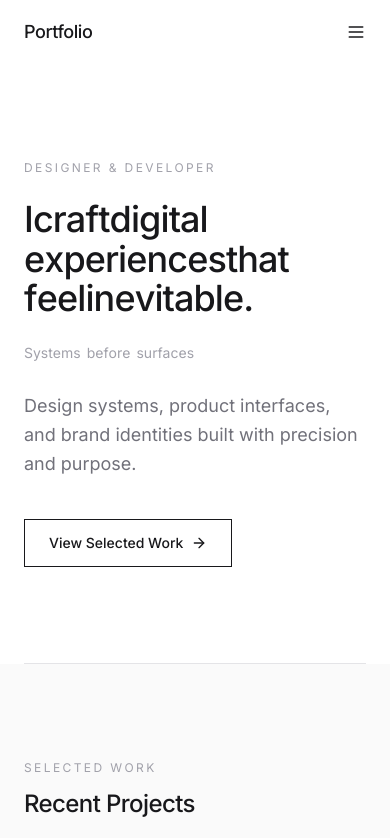
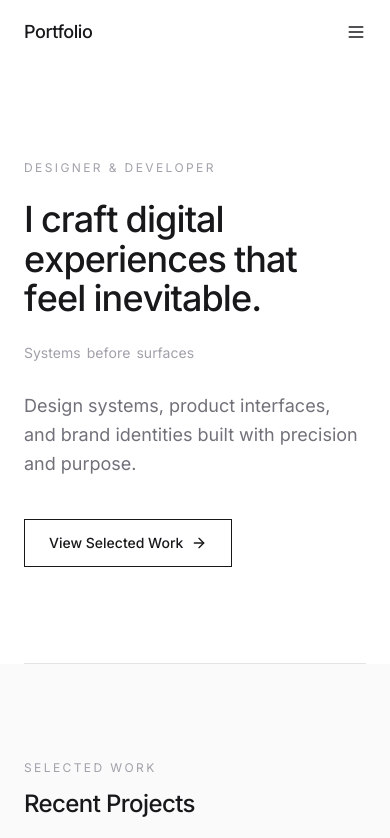
Before and after one commit to srivatsadavuluriiii/Portfolio, a React (Vite) app: page / in a window 390 px wide. Shown: the top 838 px of the page. Built offline with nearby package versions, Linux system fonts and the light colour scheme.

Commit message:
Refactor InevitableText component to enhance character scrambling logic and improve accessibility with additional props for speed and max iterations.

```diff
--- a/Components/ui/InevitableText.tsx
+++ b/Components/ui/InevitableText.tsx
@@ -1,4 +1,4 @@
-import React, { useState, useEffect, useRef } from 'react';
+import { useState, useEffect, useRef } from 'react';
 import { motion, useInView } from 'framer-motion';
 
 const lines = [
@@ -7,18 +7,23 @@ const lines = [
   'feel inevitable.'
 ];
 
-// Character pool for brief scrambling
-const scrambleChars = 'abcdefghijklmnopqrstuvwxyz';
+// Character pool for scrambling
+const scrambleChars = 'ABCDEFGHIJKLMNOPQRSTUVWXYZabcdefghijklmnopqrstuvwxyz0123456789!@#$%^&*()_+-=[]{}|;:,.<>?';
 
 interface InevitableTextProps {
   className?: string;
+  speed?: number;
+  maxIterations?: number;
 }
 
-export function InevitableText({ className = '' }: InevitableTextProps) {
-  const ref = useRef(null);
-  const isInView = useInView(ref, { margin: '-10%' });
-  const [hasBeenViewed, setHasBeenViewed] = useState(false);
-  const [isScrambling, setIsScrambling] = useState(false);
+export function InevitableText({
+  className = '',
+  speed = 30,
+  maxIterations = 8,
+  ...props
+}: InevitableTextProps) {
+  const ref = useRef<HTMLHeadingElement>(null);
+  const isInView = useInView(ref, { margin: '-10%', once: true });
   const [prefersReducedMotion, setPrefersReducedMotion] = useState(false);
 
   useEffect(() => {
@@ -31,35 +36,18 @@ export function InevitableText({ className = '' }: InevitableTextProps) {
     return () => mediaQuery.removeEventListener('change', handleChange);
   }, []);
 
-  useEffect(() => {
-    // STATE 1: First view - clean entrance
-    if (isInView && !hasBeenViewed) {
-      setHasBeenViewed(true);
-      return;
-    }
-
-    // STATE 3: Re-entry - trigger cryptic reveal
-    if (isInView && hasBeenViewed && !prefersReducedMotion) {
-      setIsScrambling(true);
-
-      // Fast scramble duration: 280ms
-      const timer = setTimeout(() => {
-        setIsScrambling(false);
-      }, 280);
-
-      return () => clearTimeout(timer);
-    }
-  }, [isInView, hasBeenViewed, prefersReducedMotion]);
-
-  // Reduced motion: simple fade
+  // Reduced motion: simple display
   if (prefersReducedMotion) {
     return (
-      <h1 ref={ref} className={`text-4xl md:text-6xl lg:text-7xl font-medium tracking-tight text-zinc-900 leading-[1.1] ${className}`}>
+      <h1
+        ref={ref}
+        className={`text-4xl md:text-6xl lg:text-7xl font-medium tracking-tight text-zinc-900 leading-[1.1] ${className}`}
+        {...props}
+      >
         {lines.map((line, i) => (
-          <React.Fragment key={i}>
+          <span key={i} className="block">
             {line}
-            {i < lines.length - 1 && <br />}
-          </React.Fragment>
+          </span>
         ))}
       </h1>
     );
@@ -71,111 +59,100 @@ export function InevitableText({ className = '' }: InevitableTextProps) {
       className={`text-4xl md:text-6xl lg:text-7xl font-medium tracking-tight text-zinc-900 leading-[1.1] ${className}`}
     >
       {lines.map((line, lineIndex) => (
-        <React.Fragment key={lineIndex}>
-          <span className="inline-block">
+        <span key={lineIndex} className="block whitespace-pre">
           {line.split('').map((char, charIndex) => (
-              <LineChar
+            <CharReveal
               key={`${lineIndex}-${charIndex}`}
               char={char}
-                isScrambling={isScrambling}
-                hasBeenViewed={hasBeenViewed}
-                delay={charIndex * 0.02}
-                lineIndex={lineIndex}
+              delay={charIndex * 0.03 + (lineIndex * 0.15)}
+              isInView={isInView}
+              speed={speed}
+              maxIterations={maxIterations}
             />
           ))}
         </span>
-          {lineIndex < lines.length - 1 && <br />}
-        </React.Fragment>
       ))}
     </h1>
   );
 }
 
-interface LineCharProps {
+interface CharRevealProps {
   char: string;
-  isScrambling: boolean;
-  hasBeenViewed: boolean;
   delay: number;
-  lineIndex: number;
+  isInView: boolean;
+  speed: number;
+  maxIterations: number;
 }
 
-function LineChar({ char, isScrambling, hasBeenViewed, delay, lineIndex }: LineCharProps) {
-  const [displayChar, setDisplayChar] = useState(char);
+function CharReveal({
+  char,
+  delay,
+  isInView,
+  speed,
+  maxIterations
+}: CharRevealProps) {
+  const [displayChar, setDisplayChar] = useState<string>(char);
+  const [isScrambling, setIsScrambling] = useState<boolean>(false);
+  const hasCompletedRef = useRef<boolean>(false);
 
   useEffect(() => {
-    if (!isScrambling) {
-      setDisplayChar(char);
+    if (!isInView || hasCompletedRef.current) return;
+
+    // Initial scramble animation
+    setIsScrambling(true);
+    let iteration = 0;
+    let timeoutId: number;
+
+    const scramble = () => {
+      if (char === ' ') {
+        setDisplayChar(' ');
+        setIsScrambling(false);
+        hasCompletedRef.current = true;
         return;
       }
 
-    // Fast character scramble cycle
-    let iterations = 0;
-    const maxIterations = 3; // Brief scramble
+      if (iteration < maxIterations) {
+        // Scramble with random characters
+        const randomChar = scrambleChars[Math.floor(Math.random() * scrambleChars.length)];
+        setDisplayChar(randomChar);
+        iteration++;
+        timeoutId = window.setTimeout(scramble, speed);
+      } else {
+        // Reveal the actual character
+        setDisplayChar(char);
+        setIsScrambling(false);
+        hasCompletedRef.current = true;
+      }
+    };
 
-    const interval = setInterval(() => {
-      if (iterations >= maxIterations) {
-        setDisplayChar(char);
-        clearInterval(interval);
-        return;
-      }
+    // Start animation after delay
+    timeoutId = window.setTimeout(scramble, delay * 1000);
 
-      // Scramble: use similar char or random nearby
-      if (char !== ' ') {
-        const random = scrambleChars[Math.floor(Math.random() * scrambleChars.length)];
-        setDisplayChar(random);
-      }
+    return () => {
+      if (timeoutId) clearTimeout(timeoutId);
+    };
+  }, [isInView, char, delay, speed, maxIterations]);
 
-      iterations++;
-    }, 35); // Fast tick: 35ms per frame
-
-    return () => clearInterval(interval);
-  }, [isScrambling, char]);
-
-  // Initial load animation (STATE 1)
-  if (!hasBeenViewed) {
   return (
     <motion.span
-        initial={{ opacity: 0, y: 6 }}
-        animate={{ opacity: 1, y: 0 }}
-        transition={{
-          duration: 0.4,
-          delay: delay + (lineIndex * 0.1),
-          ease: [0.22, 1, 0.36, 1]
-        }}
-        className="inline-block"
-      >
-        {char}
-      </motion.span>
-    );
-  }
-
-  // Cryptic re-entry animation (STATE 3)
-  if (isScrambling) {
-    return (
-      <motion.span
+      className={char === ' ' ? 'inline-block w-2' : 'inline-block'}
+      initial={{ opacity: 0, y: 8 }}
       animate={{
-          opacity: [1, 0.92, 0.96, 1],
-          x: [0, Math.random() * 2 - 1, Math.random() * 2 - 1, 0],
-          y: [0, Math.random() * 1.5 - 0.75, Math.random() * 1.5 - 0.75, 0]
+        opacity: isScrambling ? [0.4, 0.8, 0.4] : 1,
+        y: 0
       }}
       transition={{
-          duration: 0.28,
-          ease: [0.16, 1, 0.3, 1],
-          times: [0, 0.3, 0.7, 1]
+        opacity: {
+          duration: speed / 1000,
+          repeat: isScrambling ? Infinity : 0,
+          ease: 'easeInOut'
+        },
+        y: {
+          duration: 0.4,
+          delay: delay,
+          ease: [0.22, 1, 0.36, 1]
+        }
       }}
-        className="inline-block text-zinc-400"
-      >
-        {displayChar}
-      </motion.span>
-    );
-  }
-
-  // Stable state
-  return (
-    <motion.span
-      animate={{ opacity: 1, x: 0, y: 0 }}
-      transition={{ duration: 0.2, ease: [0.22, 1, 0.36, 1] }}
-      className="inline-block text-zinc-900"
     >
       {displayChar}
     </motion.span>
```
Lines whose indentation alone changed are shown as unchanged.
